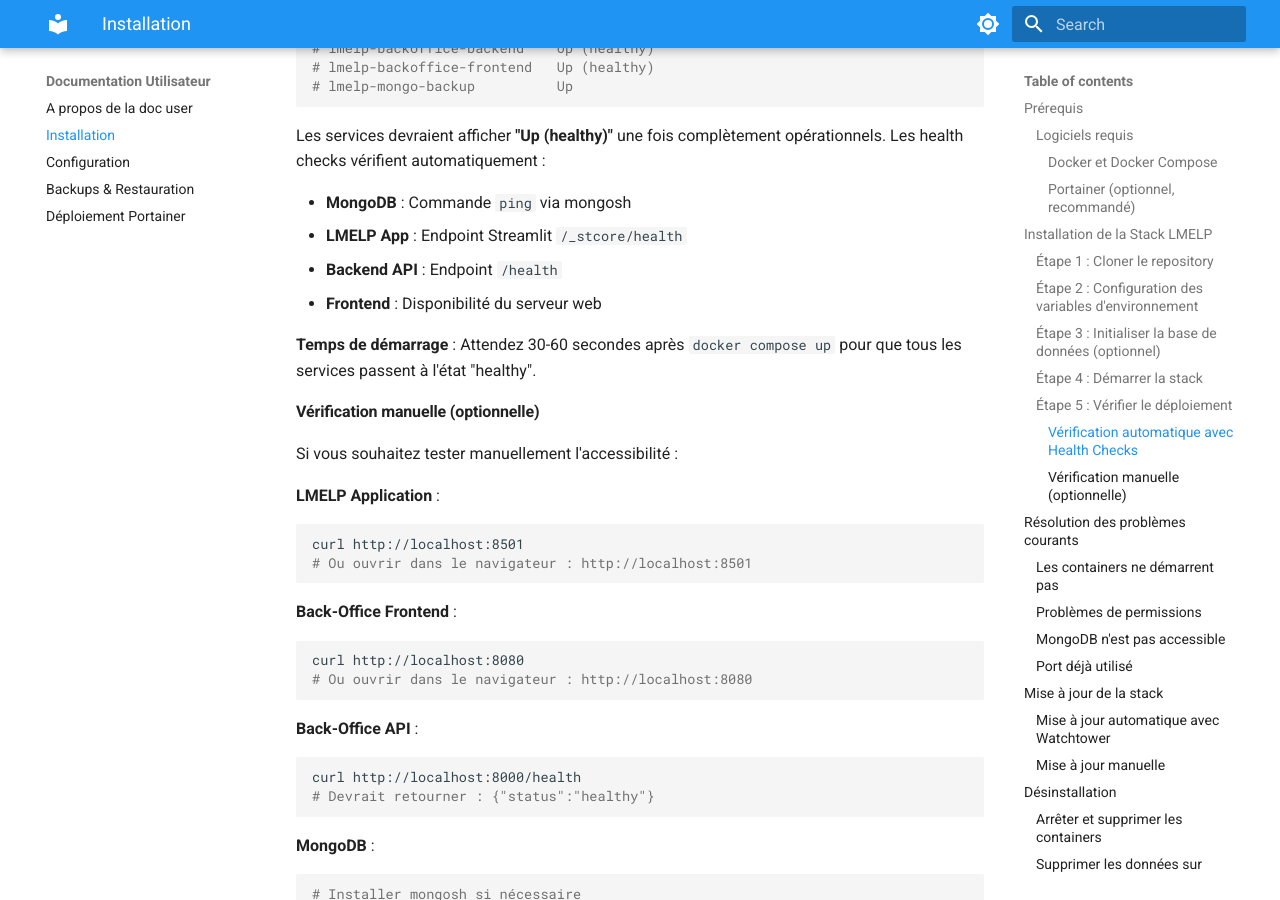
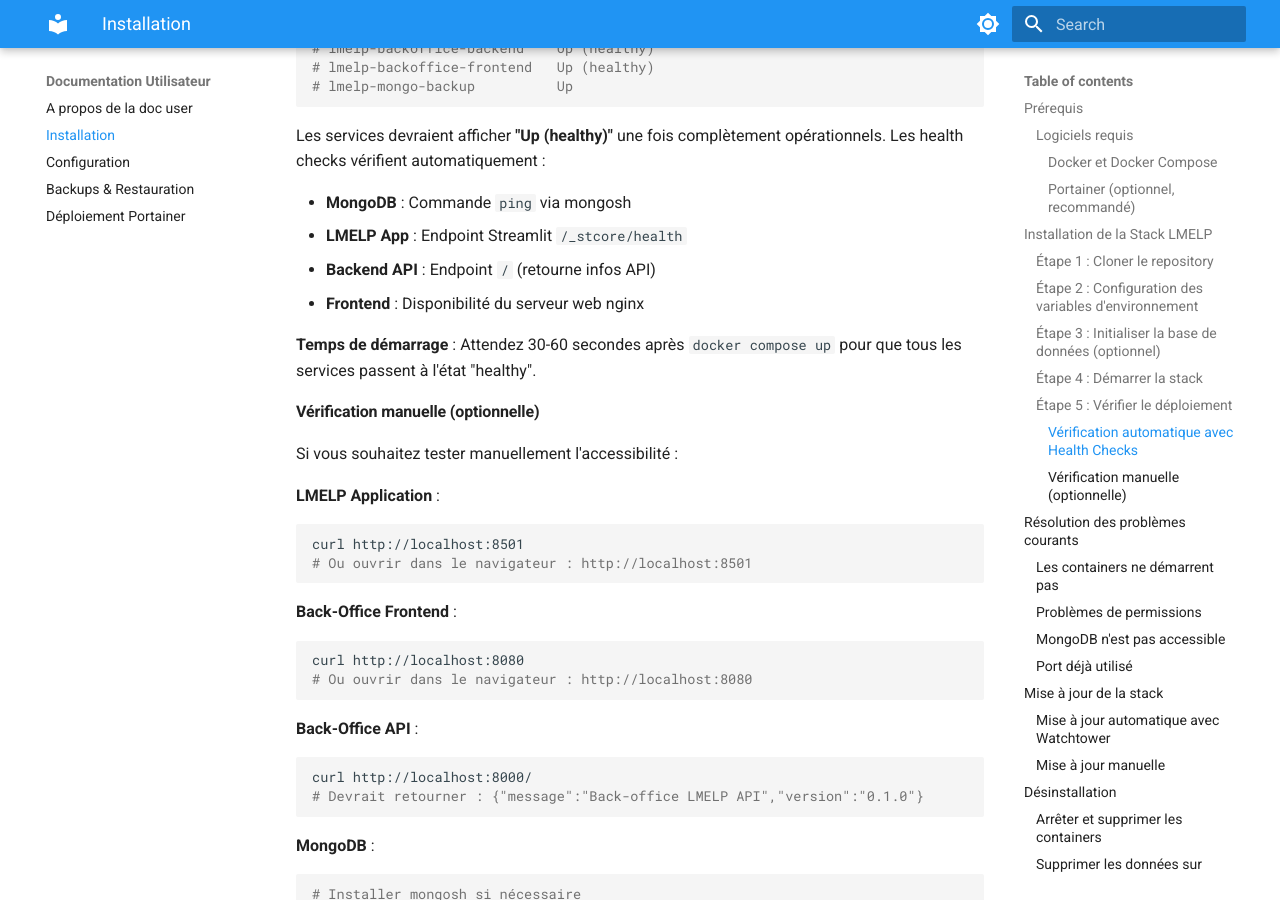
Before and after one commit to castorfou/docker-lmelp, an MkDocs documentation site: the page built from docs/user/installation.md, in a window 1280 px wide and 900 px high, scrolled down 2465 px. Built offline with MkDocs 1.6.1 and Material for MkDocs 9.7.7, drawn with Linux system fonts in a browser that asks for light colours.

Commit message:
fix: rename services and correct backend health check endpoint
- Rename backoffice-backend → backend (for nginx DNS resolution)
- Rename backoffice-frontend → frontend (consistency)
- Fix backend health check: /health → / (correct endpoint)
- Update documentation with correct API endpoint and health check info

All services now start successfully and pass health checks.

🤖 Generated with [Claude Code](https://claude.com/claude-code)

Co-Authored-By: Claude <noreply@anthropic.com>

````diff
--- a/docs/user/installation.md
+++ b/docs/user/installation.md
@@ -113,8 +113,8 @@ Les services devraient afficher **"Up (healthy)"** une fois complètement opéra
 
 - **MongoDB** : Commande `ping` via mongosh
 - **LMELP App** : Endpoint Streamlit `/_stcore/health`
-- **Backend API** : Endpoint `/health`
-- **Frontend** : Disponibilité du serveur web
+- **Backend API** : Endpoint `/` (retourne infos API)
+- **Frontend** : Disponibilité du serveur web nginx
 
 **Temps de démarrage** : Attendez 30-60 secondes après `docker compose up` pour que tous les services passent à l'état "healthy".
 
@@ -136,8 +136,8 @@ curl http://localhost:8080
 
 **Back-Office API** :
 ```bash
-curl http://localhost:8000/health
-# Devrait retourner : {"status":"healthy"}
+curl http://localhost:8000/
+# Devrait retourner : {"message":"Back-office LMELP API","version":"0.1.0"}
 ```
 
 **MongoDB** :
````
Also changed, not shown: docker-compose.yml (+4 -4 lines).
